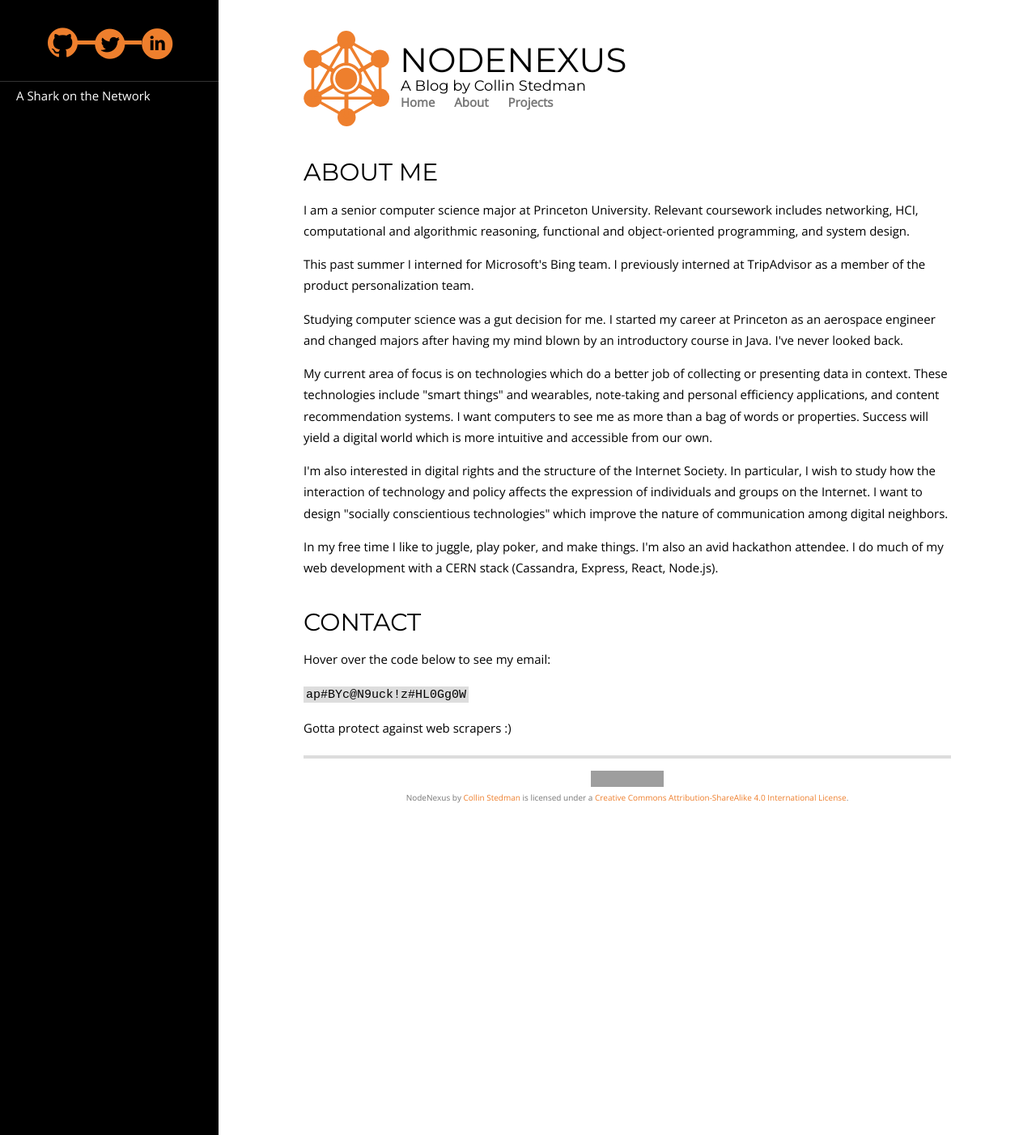
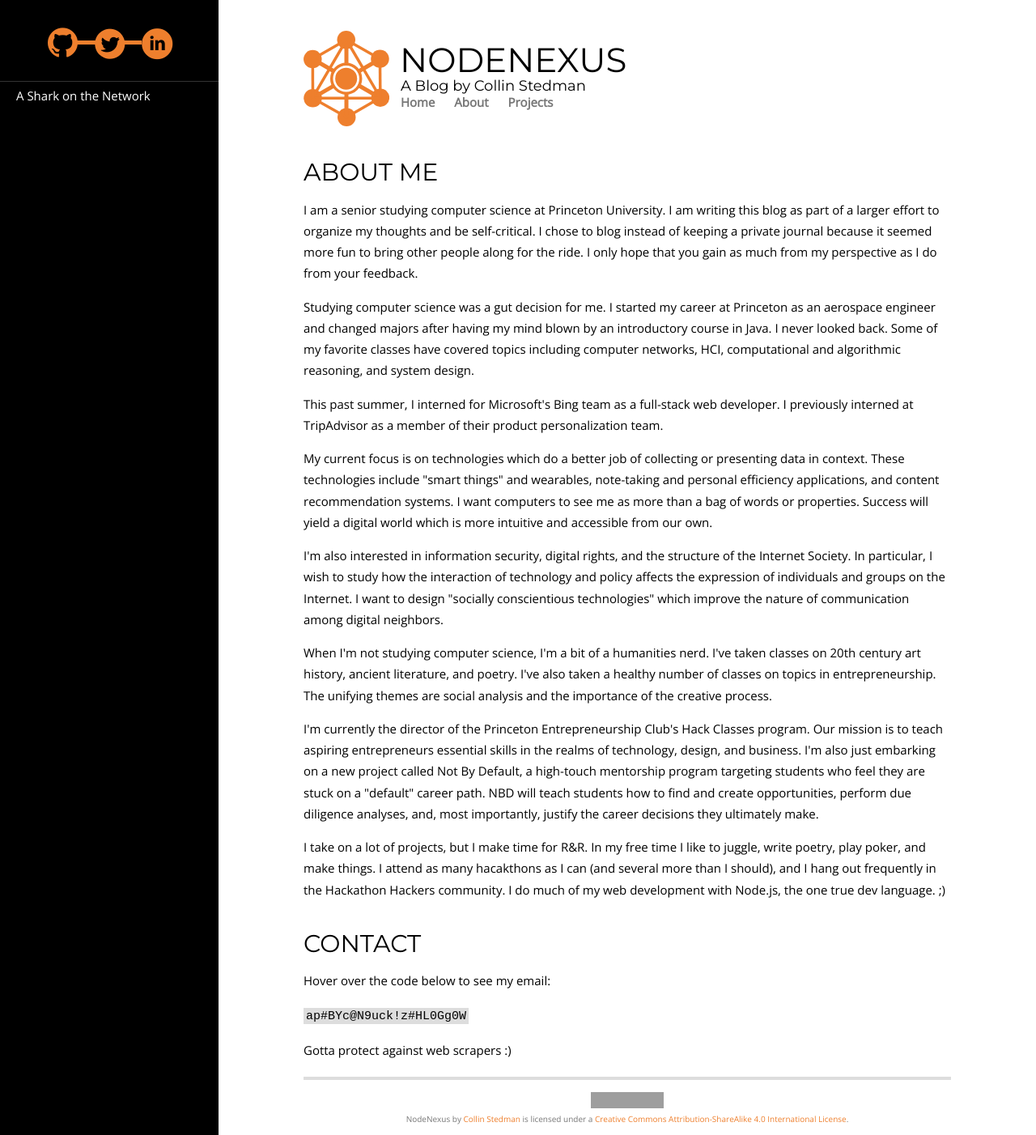
Before and after one commit to kronion/Nodenexus, a Jekyll site: the page built from about/index.html, in a window 1280 px wide. Shown: the whole page at 81% size. Built offline with Jekyll 4.4.1, drawn with Linux system fonts in a browser that asks for light colours; some web fonts are replaced; grey boxes are pictures that could not be loaded.

Commit message:
Updated about me

```diff
--- a/about/index.html
+++ b/about/index.html
@@ -5,22 +5,28 @@
   <h1>ABOUT ME</h1>
   <div class='post'>
     <p>
-      I am a senior computer science major at Princeton University. Relevant coursework includes networking, HCI, computational and algorithmic reasoning, functional and object-oriented programming, and system design.
+      I am a senior studying computer science at Princeton University. I am writing this blog as part of a larger effort to organize my thoughts and be self-critical. I chose to blog instead of keeping a private journal because it seemed more fun to bring other people along for the ride. I only hope that you gain as much from my perspective as I do from your feedback.
     </p>
     <p>
-      This past summer I interned for Microsoft's Bing team. I previously interned at TripAdvisor as a member of the product personalization team.
+      Studying computer science was a gut decision for me. I started my career at Princeton as an aerospace engineer and changed majors after having my mind blown by an introductory course in Java. I never looked back. Some of my favorite classes have covered topics including computer networks, HCI, computational and algorithmic reasoning, and system design.
     </p>
     <p>
-      Studying computer science was a gut decision for me. I started my career at Princeton as an aerospace engineer and changed majors after having my mind blown by an introductory course in Java. I've never looked back.
+      This past summer, I interned for Microsoft's Bing team as a full-stack web developer. I previously interned at TripAdvisor as a member of their product personalization team.
     </p>
     <p>
-      My current area of focus is on technologies which do a better job of collecting or presenting data in context. These technologies include "smart things" and wearables, note-taking and personal efficiency applications, and content recommendation systems. I want computers to see me as more than a bag of words or properties. Success will yield a digital world which is more intuitive and accessible from our own.
+      My current focus is on technologies which do a better job of collecting or presenting data in context. These technologies include "smart things" and wearables, note-taking and personal efficiency applications, and content recommendation systems. I want computers to see me as more than a bag of words or properties. Success will yield a digital world which is more intuitive and accessible from our own.
     </p>
     <p>
-      I'm also interested in digital rights and the structure of the Internet Society. In particular, I wish to study how the interaction of technology and policy affects the expression of individuals and groups on the Internet. I want to design "socially conscientious technologies" which improve the nature of communication among digital neighbors.
+      I'm also interested in information security, digital rights, and the structure of the Internet Society. In particular, I wish to study how the interaction of technology and policy affects the expression of individuals and groups on the Internet. I want to design "socially conscientious technologies" which improve the nature of communication among digital neighbors.
     </p>
     <p>
-      In my free time I like to juggle, play poker, and make things. I'm also an avid hackathon attendee. I do much of my web development with a CERN stack (Cassandra, Express, React, Node.js).
+      When I'm not studying computer science, I'm a bit of a humanities nerd. I've taken classes on 20th century art history, ancient literature, and poetry. I've also taken a healthy number of classes on topics in entrepreneurship. The unifying themes are social analysis and the importance of the creative process.
+    </p>
+    <p>
+      I'm currently the director of the Princeton Entrepreneurship Club's Hack Classes program. Our mission is to teach aspiring entrepreneurs essential skills in the realms of technology, design, and business. I'm also just embarking on a new project called Not By Default, a high-touch mentorship program targeting students who feel they are stuck on a "default" career path. NBD will teach students how to find and create opportunities, perform due diligence analyses, and, most importantly, justify the career decisions they ultimately make.
+    </p>
+    <p>
+      I take on a lot of projects, but I make time for R&R. In my free time I like to juggle, write poetry, play poker, and make things. I attend as many hacakthons as I can (and several more than I should), and I hang out frequently in the Hackathon Hackers community. I do much of my web development with Node.js, the one true dev language. ;)
     </p>
   </div>
   <br>
```
